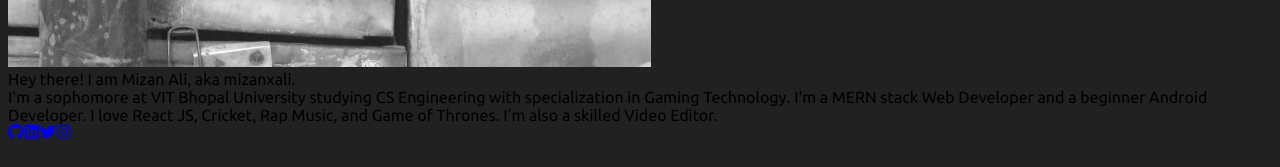
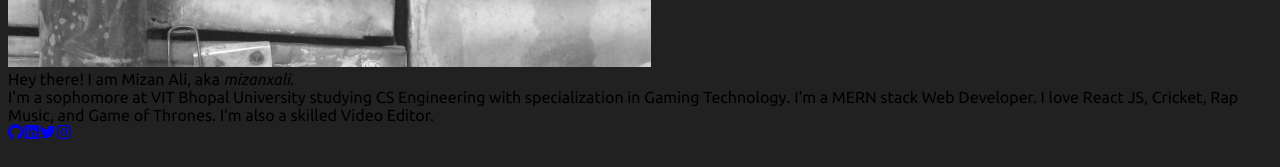
Before and after one commit to mizanxali/mizanxali.github.io, a Next.js app: page / in a window 1280 px wide. Shown: the part 584-751 px from the top of the page. Built offline with nearby package versions, Linux system fonts and the light colour scheme.

Commit message:
Updated styles

```diff
--- a/components/ProjectCard.jsx
+++ b/components/ProjectCard.jsx
@@ -4,7 +4,7 @@ import { FaPlay, FaGithub } from 'react-icons/fa'
 
 const ProjectCard = props => {
     return (
-        <div className='max-w-96 bg-gray-400 text-center hover:shadow-2xl'>
+        <div className='max-w-96 bg-gray-400 text-center hover:shadow'>
             <div>
                 <img className='w-full' src={props.imgSrc} />
             </div>
--- a/pages/index.js
+++ b/pages/index.js
@@ -15,9 +15,9 @@ export default function Home() {
       {/* Intro */}
       <div className='flex flex-col md:flex-row justify-around w-3/4 mt-5 mb-10 mx-auto py-5 px-3 rounded-lg'>
         <div><img src='/mizan.jpg' className='w-full rounded-full' /></div>
-        <div className='flex-auto text-center px-5'>
-          <div className='text-4xl text-gray-100'>Hey there! I am Mizan Ali, aka mizanxali.</div>
-          <div className='text-2xl mt-2 text-gray-400'>I'm a sophomore at VIT Bhopal University studying CS Engineering with specialization in Gaming Technology. I'm a MERN stack Web Developer and a beginner Android Developer. I love React JS, Cricket, Rap Music, and Game of Thrones. I'm also a skilled Video Editor.</div>
+        <div className='mt-5 md:mt-0 flex-auto text-center px-5'>
+          <div className='text-4xl text-gray-100'>Hey there! I am Mizan Ali, aka <em>mizanxali</em>.</div>
+          <div className='text-2xl mt-2 text-gray-400'>I'm a sophomore at VIT Bhopal University studying CS Engineering with specialization in Gaming Technology. I'm a MERN stack Web Developer. I love React JS, Cricket, Rap Music, and Game of Thrones. I'm also a skilled Video Editor.</div>
           <div>
             <a href='https://github.com/mizanxali' target='_blank' rel='noopener noreferrer'><FaGithub className='my-3 mx-3 text-3xl text-gray-100 inline' /></a>
             <a href='https://linkedin.com/in/mizanxali' target='_blank' rel='noopener noreferrer'><FaLinkedin className='my-3 mx-3 text-3xl text-gray-100 inline' /></a>
--- a/tailwind.config.js
+++ b/tailwind.config.js
@@ -3,6 +3,9 @@ module.exports = {
   darkMode: false, // or 'media' or 'class'
   theme: {
     extend: {},
+    boxShadow: {
+      DEFAULT: '0px 0px 7px 2px rgba(255,255,255,1)',
+    },
   },
   variants: {
     extend: {},
```
